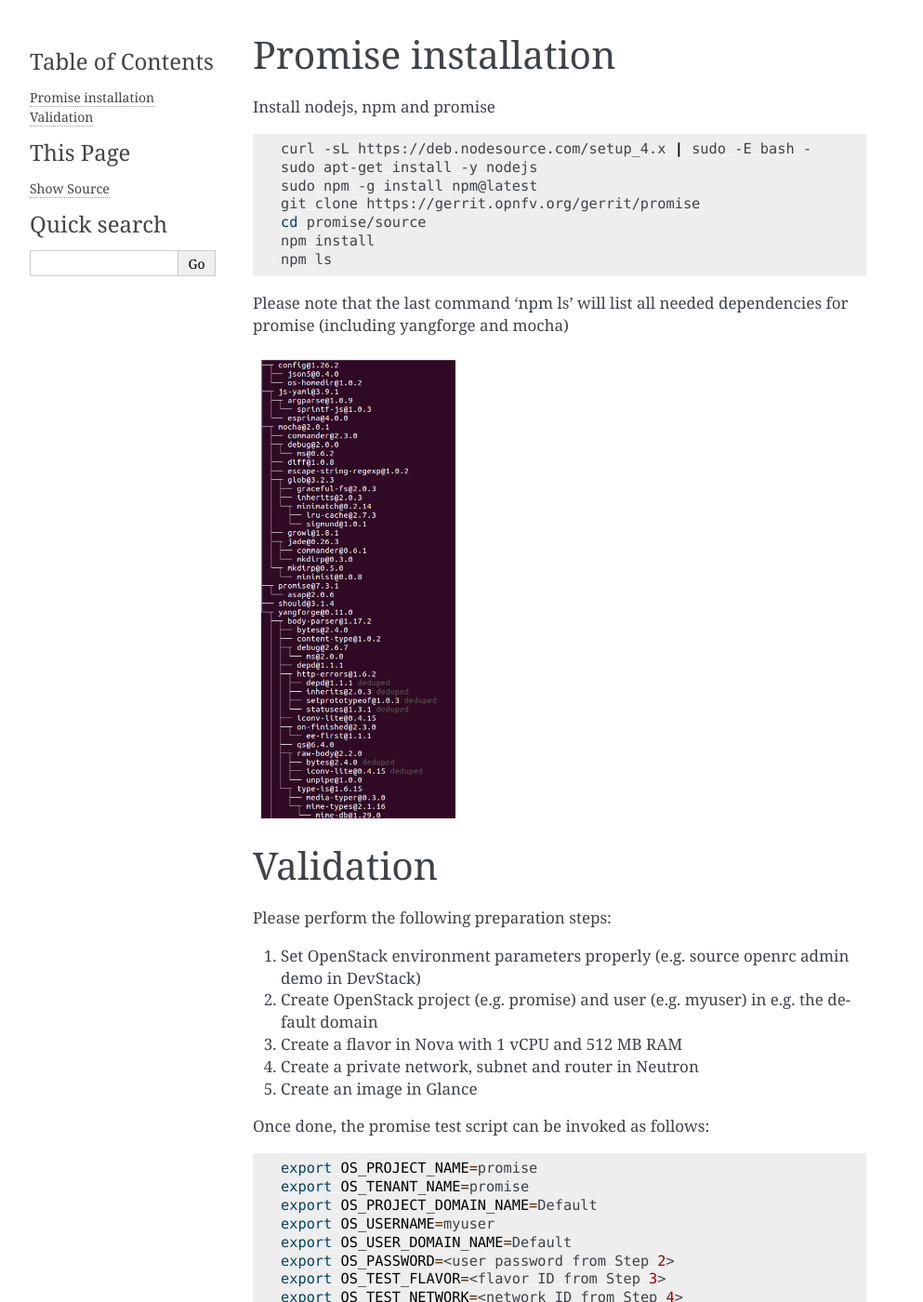
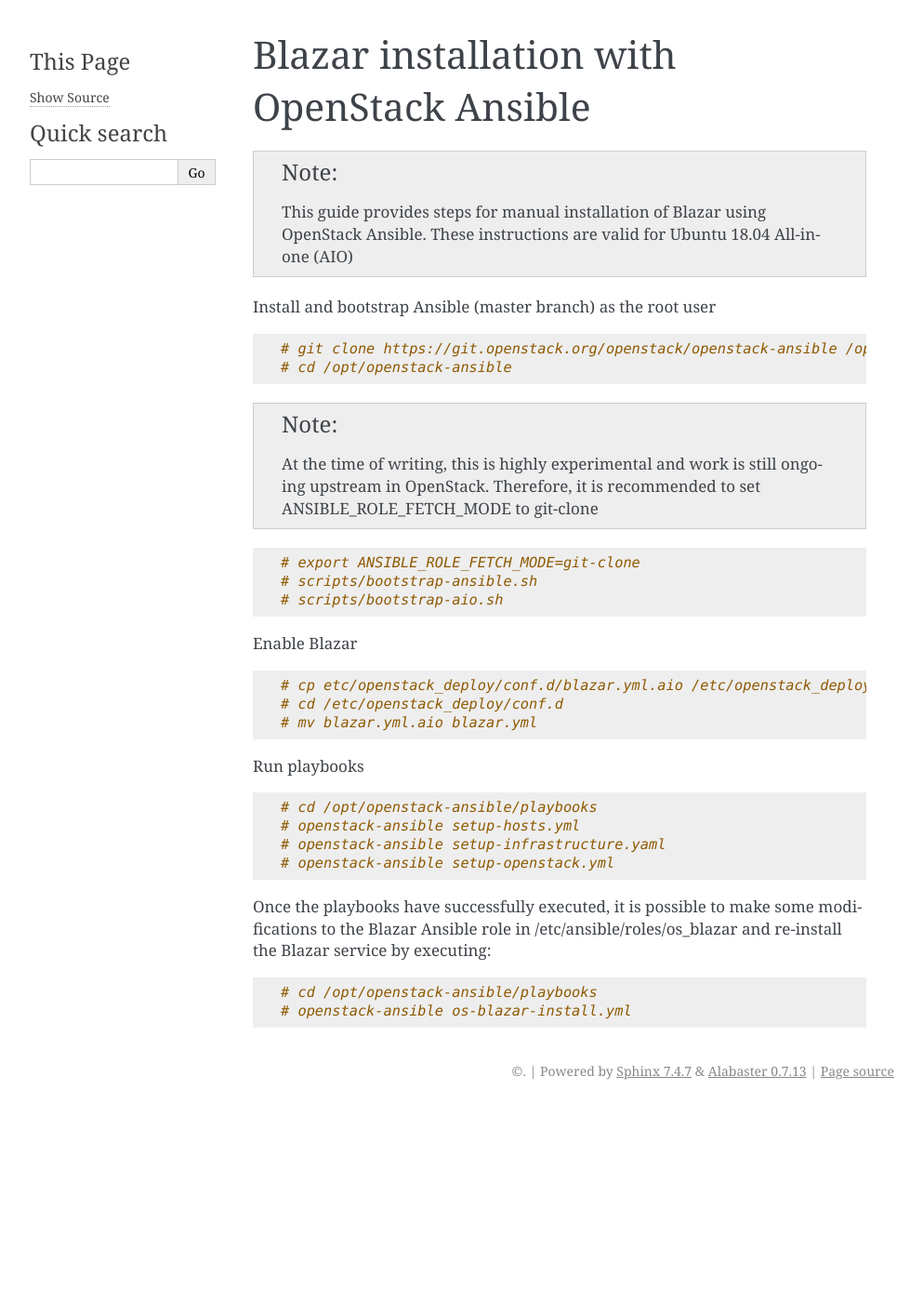
Before and after one commit to opnfv/promise, a Sphinx documentation site: the page built from docs/release/configguide/feature.configuration.rst, in a window 1280 px wide and 1400 px high. Shown: the whole window at 93% size, without its empty margins (148-1141 px from the left). Built offline with Sphinx 7.4.7, drawn with Linux system fonts in a browser that asks for light colours; some of the changed text lies outside the part shown.

Commit message:
Docs: Adding Blazar installation guide using OpenStack Ansible
TODO: Update instructions if following patch has not been merged
by MS9

https://review.openstack.org/#/c/549956/

Change-Id: I22f986d15a9663d9d6c16b66f7a2aca8c5088e99
Signed-off-by: Bertrand Souville <souville@docomolab-euro.com>

```diff
--- a/docs/release/configguide/feature.configuration.rst
+++ b/docs/release/configguide/feature.configuration.rst
@@ -1,63 +1,52 @@
 .. This work is licensed under a Creative Commons Attribution 4.0 International License.
 .. http://creativecommons.org/licenses/by/4.0
 
-Promise installation
-====================
+Blazar installation with OpenStack Ansible
+==========================================
+.. note::
+   This guide provides steps for manual installation of Blazar using OpenStack
+   Ansible. These instructions are valid for Ubuntu 18.04 All-in-one (AIO)
 
-Install nodejs, npm and promise
+Install and bootstrap Ansible (master branch) as the root user
 
-.. code-block:: bash
+.. code:: bash
 
-    curl -sL https://deb.nodesource.com/setup_4.x | sudo -E bash -
-    sudo apt-get install -y nodejs
-    sudo npm -g install npm@latest
-    git clone https://gerrit.opnfv.org/gerrit/promise
-    cd promise/source
-    npm install
-    npm ls
+   # git clone https://git.openstack.org/openstack/openstack-ansible /opt/openstack-ansible
+   # cd /opt/openstack-ansible
 
-Please note that the last command 'npm ls' will list all needed dependencies
-for promise (including yangforge and mocha)
+.. note::
+   At the time of writing, this is highly experimental and work is still
+   ongoing upstream in OpenStack. Therefore, it is recommended to set
+   ANSIBLE_ROLE_FETCH_MODE to git-clone
 
-.. figure:: images/screenshot_promise_install.png
-   :name: figure1
-      :width: 90%
+.. code:: bash
 
+   # export ANSIBLE_ROLE_FETCH_MODE=git-clone
+   # scripts/bootstrap-ansible.sh
+   # scripts/bootstrap-aio.sh
 
-Validation
-==========
-Please perform the following preparation steps:
+Enable Blazar
 
-1. Set OpenStack environment parameters properly (e.g. source openrc admin demo
-   in DevStack)
-2. Create OpenStack project (e.g. promise) and user (e.g. myuser) in e.g. the
-   default domain
-3. Create a flavor in Nova with 1 vCPU and 512 MB RAM
-4. Create a private network, subnet and router in Neutron
-5. Create an image in Glance
+.. code:: bash
 
-Once done, the promise test script can be invoked as follows:
+   # cp etc/openstack_deploy/conf.d/blazar.yml.aio /etc/openstack_deploy/conf.d/
+   # cd /etc/openstack_deploy/conf.d
+   # mv blazar.yml.aio blazar.yml
 
-.. code-block:: bash
+Run playbooks
 
-   export OS_PROJECT_NAME=promise
-   export OS_TENANT_NAME=promise
-   export OS_PROJECT_DOMAIN_NAME=Default
-   export OS_USERNAME=myuser
-   export OS_USER_DOMAIN_NAME=Default
-   export OS_PASSWORD=<user password from Step 2>
-   export OS_TEST_FLAVOR=<flavor ID from Step 3>
-   export OS_TEST_NETWORK=<network ID from Step 4>
-   export OS_TEST_IMAGE=<image ID from Step 5>
-   npm run -s test -- --reporter json > promise-results.json
+.. code:: bash
 
-The results of the tests will be stored in the promise-results.json file.
+   # cd /opt/openstack-ansible/playbooks
+   # openstack-ansible setup-hosts.yml
+   # openstack-ansible setup-infrastructure.yaml
+   # openstack-ansible setup-openstack.yml
 
-The results can also be seen in the console ("npm run -s test")
+Once the playbooks have successfully executed, it is possible to make some
+modifications to the Blazar Ansible role in /etc/ansible/roles/os_blazar
+and re-install the Blazar service by executing:
 
-.. figure:: images/screenshot_promise.png
-   :name: figure2
-   :width: 90%
+.. code:: bash
 
-All 33 tests passing?!
-Congratulations, Promise has been successfully installed and configured.
+   # cd /opt/openstack-ansible/playbooks
+   # openstack-ansible os-blazar-install.yml
```
Also changed, not shown: docs/release/configguide/images/screenshot_promise.png (deleted), docs/release/configguide/images/screenshot_promise_install.png (deleted), 1 other file.
